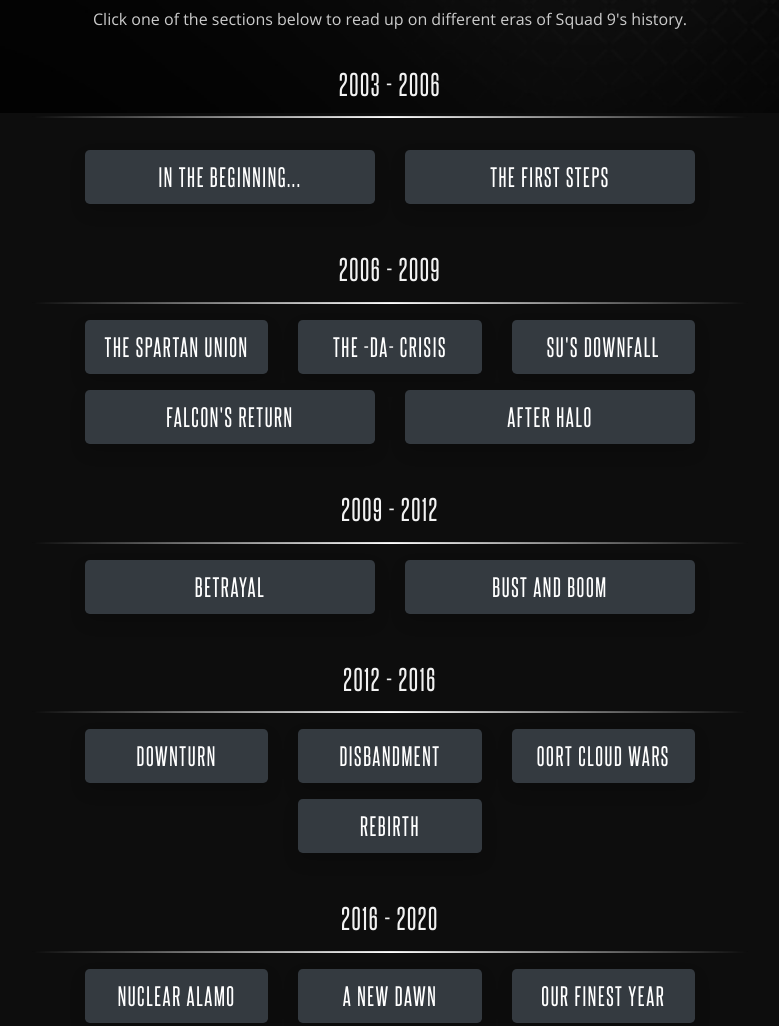
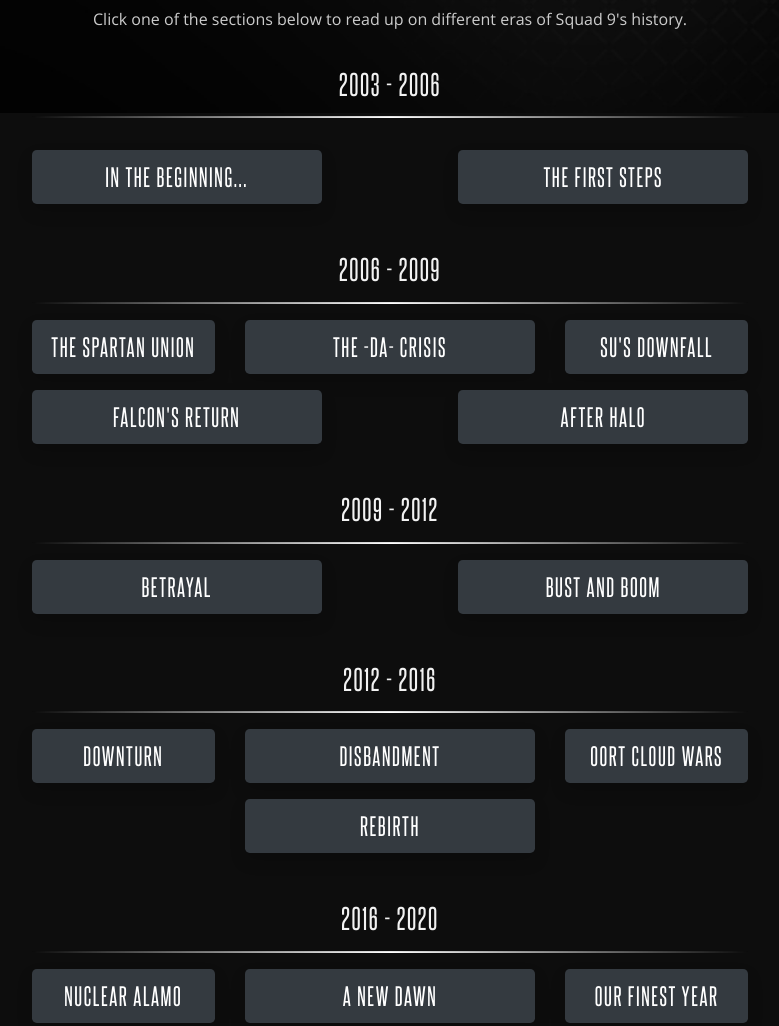
Before and after one commit to Valkinsenn/S9X-II, a website: page history.html in a window 1280 px wide. Shown: the part 687-1713 px from the top of the page, without its empty margins (250-1029 px from the left). Drawn offline with nearby package versions, Linux system fonts and the light colour scheme.

Commit message:
Starting work on the Wiki page. Updates to History page.

```diff
--- a/history.html
+++ b/history.html
@@ -83,10 +83,11 @@
         </div>
 
         <div class="row justify-content-center mt-3">
-            <div class="col-sm-4 col-lg-3">
+            <div class="col-12 col-sm-6 col-md-5 col-lg-4 col-xl-3">
                 <button class="btn btn-dark btn-lg btn-block shadow" data-toggle="modal" data-target="#inTheBeginning">In the Beginning...</button>
             </div>
-            <div class="col-sm-4 col-lg-3 mt-3 mt-sm-0">
+            <div class="d-none d-md-block col-md-2 col-lg-1"></div>
+            <div class="col-12 col-sm-6 col-md-5 col-lg-4 col-xl-3 mt-3 mt-sm-0">
                 <button class="btn btn-dark btn-lg btn-block shadow" data-toggle="modal" data-target="#firstSteps">The First Steps</button>
             </div>
         </div>
@@ -198,7 +199,7 @@
             <div class="col-sm-4 col-lg-3 col-xl-2">
                 <button class="btn btn-dark btn-lg btn-block shadow" data-toggle="modal" data-target="#spartanUnion">The Spartan Union</button>
             </div>
-            <div class="col-sm-4 col-lg-3 col-xl-2 mt-3 mt-sm-0">
+            <div class="col-sm-4 col-lg-3 col-xl-3 mt-3 mt-sm-0">
                 <button class="btn btn-dark btn-lg btn-block shadow" data-toggle="modal" data-target="#daCrisis">The -DA- Crisis</button>
             </div>
             <div class="col-sm-4 col-lg-3 col-xl-2 mt-3 mt-sm-0">
@@ -206,10 +207,11 @@
             </div>
         </div>
         <div class="row justify-content-center mt-sm-3">
-            <div class="col-sm-4 col-lg-3 mt-3 mt-sm-0">
+            <div class="col-sm-6 col-md-5 col-lg-3 mt-3 mt-sm-0">
                 <button class="btn btn-dark btn-lg btn-block shadow" data-toggle="modal" data-target="#falconsReturn">Falcon's Return</button>
             </div>
-            <div class="col-sm-4 col-lg-3 mt-3 mt-sm-0">
+            <div class="d-none d-md-block col-md-2 col-lg-1"></div>
+            <div class="col-sm-6 col-md-5 col-lg-3 mt-3 mt-sm-0">
                 <button class="btn btn-dark btn-lg btn-block shadow" data-toggle="modal" data-target="#afterHalo">After Halo</button>
             </div>
         </div>
@@ -221,10 +223,11 @@
             </div>
         </div>
         <div class="row justify-content-center">
-            <div class="col-sm-4 col-lg-3">
+            <div class="col-sm-6 col-md-5 col-lg-3">
                 <button class="btn btn-dark btn-lg btn-block shadow" data-toggle="modal" data-target="#betrayal">Betrayal</button>
             </div>
-            <div class="col-sm-4 col-lg-3 mt-3 mt-sm-0">
+            <div class="d-none d-md-block col-sm-2 col-md-2 col-lg-1"></div>
+            <div class="col-sm-6 col-md-5 col-lg-3 mt-3 mt-sm-0">
                 <button class="btn btn-dark btn-lg btn-block shadow" data-toggle="modal" data-target="#bustAndBoom">Bust and Boom</button>
             </div>
         </div>
@@ -239,7 +242,7 @@
             <div class="col-sm-4 col-lg-3 col-xl-2">
                 <button class="btn btn-dark btn-lg btn-block shadow" data-toggle="modal" data-target="#downturn">Downturn</button>
             </div>
-            <div class="col-sm-4 col-lg-3 col-xl-2 mt-3 mt-sm-0">
+            <div class="col-sm-4 col-lg-3 col-xl-3 mt-3 mt-sm-0">
                 <button class="btn btn-dark btn-lg btn-block shadow" data-toggle="modal" data-target="#disbandment">Disbandment</button>
             </div>
             <div class="col-sm-4 col-lg-3 col-xl-2 mt-3 mt-sm-0">
@@ -247,7 +250,7 @@
             </div>
         </div>
         <div class="row justify-content-center mt-3">
-            <div class="col-sm-4 col-lg-3 col-xl-2">
+            <div class="col-sm-4 col-lg-3">
                 <button class="btn btn-dark btn-lg btn-block shadow" data-toggle="modal" data-target="#rebirth">Rebirth</button>
             </div>
         </div>
@@ -262,7 +265,7 @@
             <div class="col-sm-4 col-lg-3 col-xl-2">
                 <button class="btn btn-dark btn-lg btn-block shadow" data-toggle="modal" data-target="#nukeAlamo">Nuclear Alamo</button>
             </div>
-            <div class="col-sm-4 col-lg-3 col-xl-2 mt-3 mt-sm-0">
+            <div class="col-sm-4 col-lg-3 mt-3 mt-sm-0">
                 <button class="btn btn-dark btn-lg btn-block shadow" data-toggle="modal" data-target="#newDawn">A New Dawn</button>
             </div>
             <div class="col-sm-4 col-lg-3 col-xl-2 mt-3 mt-sm-0">
@@ -273,7 +276,7 @@
             <div class="col-sm-4 col-lg-3 col-xl-2">
                 <button class="btn btn-dark btn-lg btn-block shadow" data-toggle="modal" data-target="#backToBasics">Back to Basics</button>
             </div>
-            <div class="col-sm-4 col-lg-3 col-xl-2 mt-3 mt-sm-0">
+            <div class="col-sm-4 col-lg-3 mt-3 mt-sm-0">
                 <button class="btn btn-dark btn-lg btn-block shadow" data-toggle="modal" data-target="#realignment">Return to Halo</button>
             </div>
             <div class="col-sm-4 col-lg-3 col-xl-2 mt-3 mt-sm-0">
@@ -508,7 +511,8 @@
                     </button>
                 </div>
                 <div class="modal-body bg-darkest">
-                    <p>2013 became a year of many things for Squad 9, but overall saw little in the way of growth. The unit conducted operations on Call of Duty Black Ops 2, MW3, and MW2; eventually migrating onto the new theaters of Battlefield 4 and Call of Duty: Ghosts late in the year. Unfortunately, a lack of new recruits coupled with low initiative by active members enlarged the holes in leadership for both Officer Corps and Command Staff. Having no other option, Squad 9 cut its numbers down to a smaller core group. The final achievements before the end of the year included the unit's successful competition in Clanwars on Ghosts, the creation and brief hosting of a Battlefield 4 server, and the completion and public release of the team’s Crysis map. By January 2014, Falcon severed almost all ties with the unit in order to pursue post-graduate education and Hobo became more committed in his career as a full-time EMT. What members remained continued to advance their independent futures while still coming together on occasion to play games and take part in what was considered a tradition—playing under the tags of ~S9~. Until the very end, these members remained loyal and committed.</p>
+                    <p>2013 became a year of many things for Squad 9, but overall saw little in the way of growth. The unit conducted operations on Call of Duty Black Ops 2, MW3, and MW2; eventually migrating onto the new theaters of Battlefield 4 and Call of Duty: Ghosts late in the year. Unfortunately, a lack of new recruits coupled with low initiative by active members enlarged the holes in leadership for both Officer Corps and Command Staff. Having no other option, Squad 9 cut its numbers down to a smaller core group.</p>
+                    <p>The final achievements before the end of the year included the unit's successful competition in Clanwars on Ghosts, the creation and brief hosting of a Battlefield 4 server, and the completion and public release of the team’s Crysis map. By January 2014, Falcon severed almost all ties with the unit in order to pursue post-graduate education and Hobo became more committed in his career as a full-time EMT. What members remained continued to advance their independent futures while still coming together on occasion to play games and take part in what was considered a tradition—playing under the tags of ~S9~. Until the very end, these members remained loyal and committed.</p>
                     <p>On February 2nd, 2014, ~S9~ Command Staff ordered the unit to disband, effectively dissolving Squad 9's forces and suspending all online operations indefinitely. After ten years of operation, this marked the team’s third complete shutdown.</p>
                 </div>
                 <div class="modal-footer bg-darker">
```
Also changed, not shown: wiki.html (+15 -0 lines).
